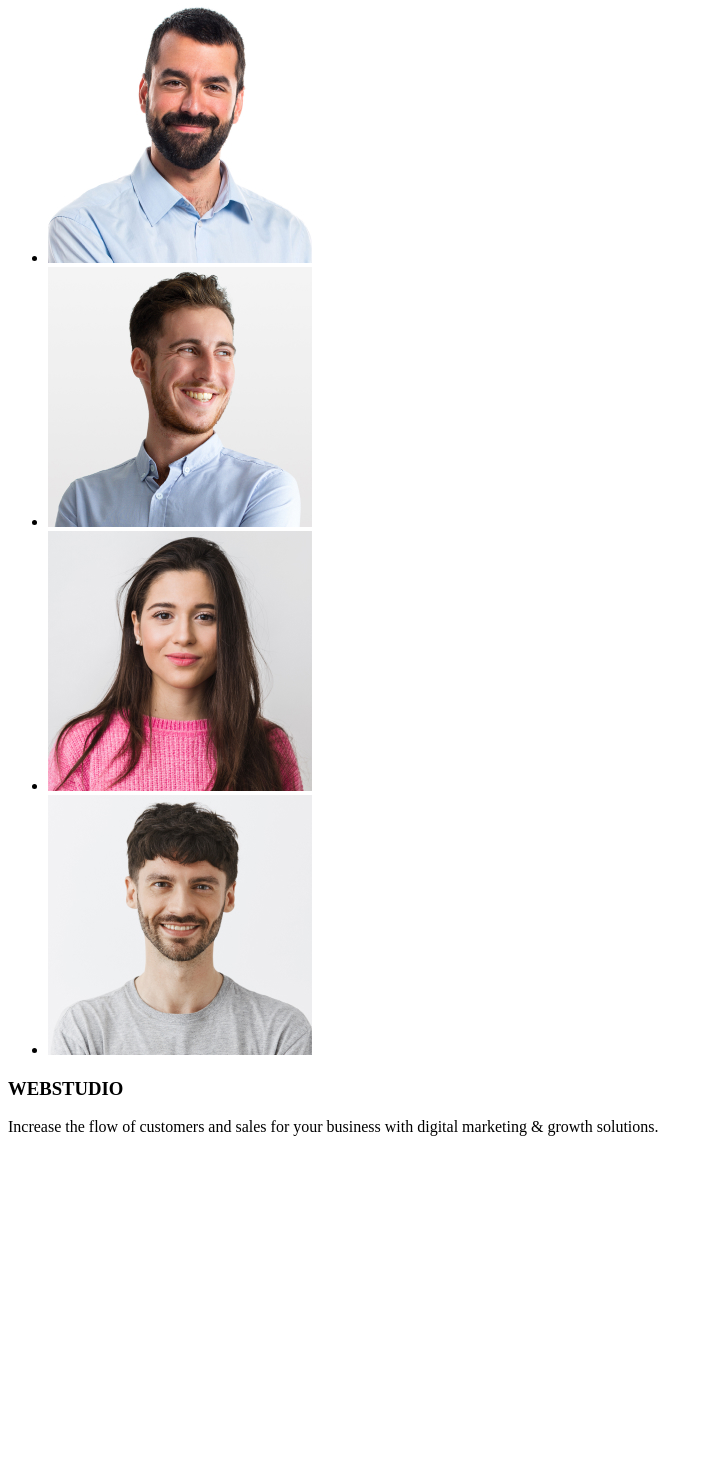
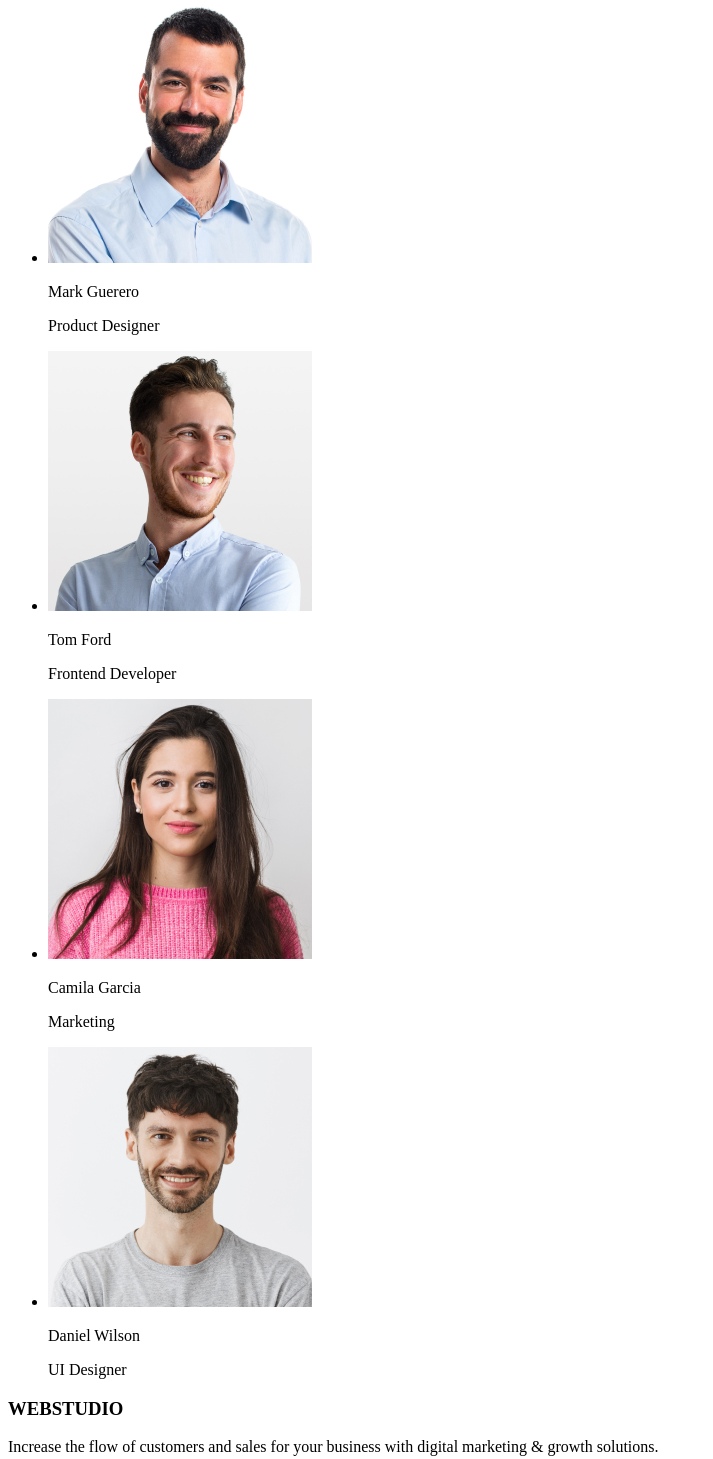
Before and after one commit to tenlau/goit-markup-hw-01, a plain HTML site: page index.html in a window 1280 px wide. Shown: the part 1584-3043 px from the top of the page, without its empty margins (0-713 px from the left). Before the commit the page ends 2736 px from the top, so only its background shows below. Drawn offline with Linux system fonts and the light colour scheme.

Commit message:
adaugare  nume si functie
adaugare in sectiunea 2 nume prenume functie de sub fiecare poza

```diff
--- a/index.html
+++ b/index.html
@@ -66,9 +66,17 @@
         <h2>Our Team</h2>
         <ul>
           <li><img src="images/S3img1.jpg" /></li>
+          <p>Mark Guerero</p>
+          <p>Product Designer</p>
           <li><img src="images/S3img2.jpg" /></li>
+          <p>Tom Ford</p>
+          <p>Frontend Developer</p>
           <li><img src="images/S3img3.jpg" /></li>
+          <p>Camila Garcia</p>
+          <p>Marketing</p>
           <li><img src="images/S3img4.jpg" /></li>
+          <p>Daniel Wilson</p>
+          <p>UI Designer</p>
         </ul>
       </section>
       <!-- Footer Section -->
```
